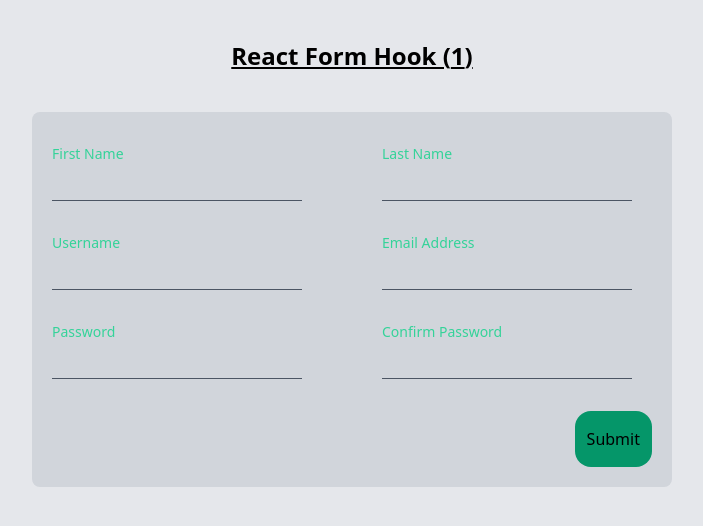
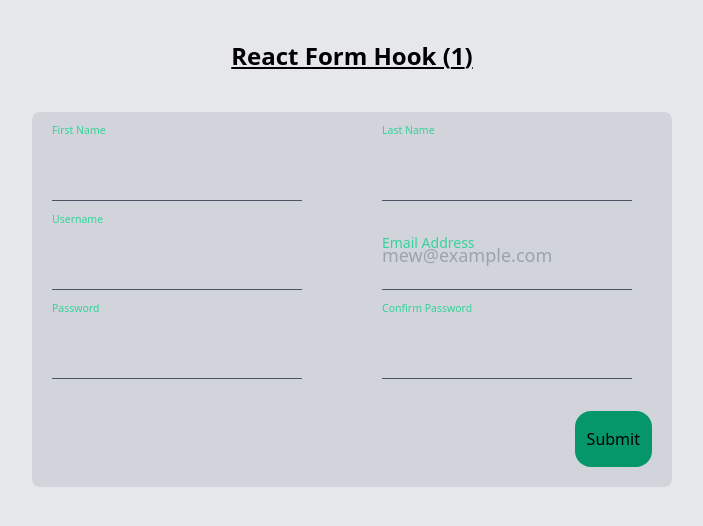
Before and after one commit to Root1-2/form-hook, a React (Vite) app: page / in a window 1280 px wide. Shown: the top 526 px of the page, without its empty margins (288-991 px from the left). Built offline with nearby package versions, Linux system fonts and the light colour scheme.

Commit message:
refract fields

```diff
--- a/src/App.jsx
+++ b/src/App.jsx
@@ -5,7 +5,15 @@ import { DevTool } from "@hookform/devtools";
 let renderCount = 0;
 
 function App() {
-  const { register, control, handleSubmit, formState } = useForm();
+  const { register, control, handleSubmit, formState } = useForm({
+    defaultValues: {
+      uName: "",
+      fName: "",
+      lName: "",
+      email: "",
+      pass: "",
+    },
+  });
   const { errors } = formState;
 
   function onSubmit(data) {
@@ -52,6 +60,7 @@ function App() {
                 regex={/^[a-zA-Z0-9._%+-]+@[a-zA-Z0-9.-]+\.[a-zA-Z]{2,}$/}
                 error="Invalid Email Format"
                 errors={errors}
+                placeholder="mew@example.com"
               />
               <Input
                 label="Password"
--- a/src/Input.jsx
+++ b/src/Input.jsx
@@ -5,39 +5,27 @@ function Input({
   label,
   type = "text",
   disabled = false,
-  rows = 8,
   w = "half",
   error,
   errors,
   register,
   name,
   regex,
+  placeholder,
 }) {
   const baseClassName =
     "text-dark peer block w-full appearance-none border-0 border-b bg-transparent px-0 py-5 text-lg focus:outline-none focus:ring-0 border-gray-600 focus:border-blue-500";
 
-  let inputElement;
+  // console.log(errors);
 
-  if (type === "textarea") {
-    inputElement = (
-      <textarea
-        className={baseClassName}
-        placeholder=" "
-        disabled={disabled}
-        rows={rows}
-        id={id}
-        {...register(name, {
-          value: true,
-          required: "Name is Required",
-        })}
-      />
-    );
-  } else {
-    inputElement = (
+  return (
+    <div
+      className={`group relative z-0 mb-5 ${w === "full" ? "w-11/12" : "w-5/12"}`}
+    >
       <input
         type={type}
         className={baseClassName}
-        placeholder=" "
+        placeholder={placeholder}
         disabled={disabled}
         id={id}
         {...register(name, {
@@ -65,16 +53,6 @@ function Input({
           },
         })}
       />
-    );
-  }
-
-  // console.log(errors);
-
-  return (
-    <div
-      className={`group relative z-0 mb-5 ${w === "full" ? "w-11/12" : "w-5/12"}`}
-    >
-      {inputElement}
       <label className="absolute top-3 -z-10 origin-[0] -translate-y-6 scale-75 transform text-sm text-emerald-400 duration-300 peer-placeholder-shown:translate-y-0 peer-placeholder-shown:scale-100 peer-focus:start-0 peer-focus:-translate-y-6 peer-focus:scale-75 peer-focus:font-medium peer-focus:text-blue-500 rtl:peer-focus:left-auto rtl:peer-focus:translate-x-1/4">
         {label}
       </label>
@@ -97,6 +75,7 @@ Input.propTypes = {
   name: PropTypes.string,
   regex: PropTypes.any,
   errors: PropTypes.object,
+  placeholder: PropTypes.string,
 };
 
 export default Input;
```
